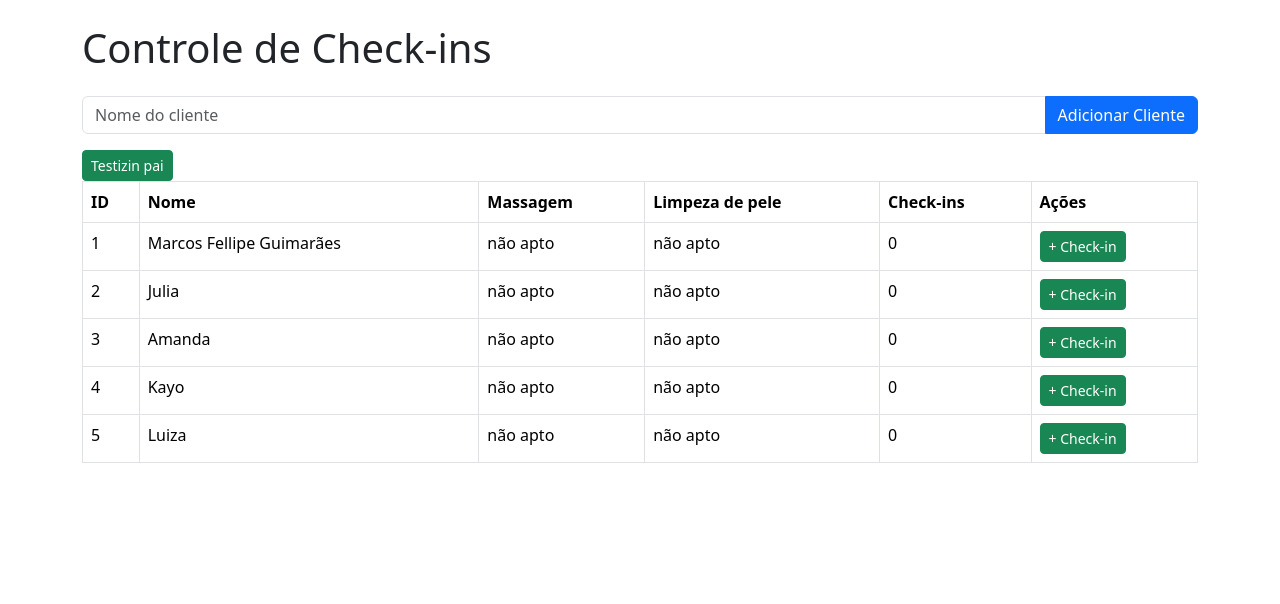
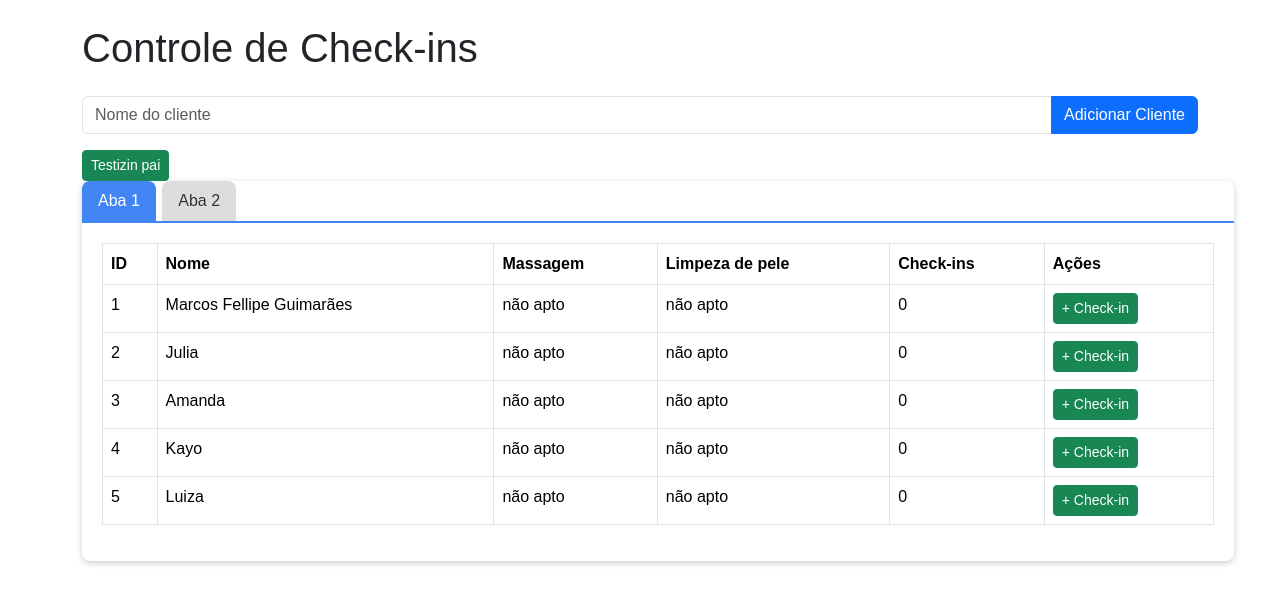
Before and after one commit to Markfgui675/app_estetica_flask, a Flask app: page / in a window 1280 px wide. Shown: the top 604 px of the page. Run offline with Flask 3, Linux system fonts and the light colour scheme; data comes from the database, SQL or seed files in the repository.

Commit message:
inclusão de abas
alteração no front-end do site

inclusão de abas que serão usadas para separar contagem de check-ins de massagem e limpeza de pele

```diff
--- /dev/null
+++ b/app/static/css/style.css
@@ -0,0 +1,52 @@
+body {
+    font-family: Arial, sans-serif;
+    background: #ffffff;
+    padding: 20px;
+}
+
+.tabs {
+    width: 90vw;
+    margin: auto;
+    background: white;
+    border-radius: 8px;
+    box-shadow: 0 2px 6px rgba(0,0,0,0.2);
+}
+
+/* Esconde os radio buttons */
+.tabs input[type="radio"] {
+    display: none;
+}
+
+/* Estilo dos botões (abas) */
+.tabs label {
+    display: inline-block;
+    padding: 8px 16px;
+    cursor: pointer;
+    background: #ddd;
+    color: #333;
+    border-radius: 8px 8px 0 0;
+    margin-right: 2px;
+    transition: background 0.3s;
+}
+
+.tabs label:hover {
+    background: #bbb;
+}
+
+/* Aba ativa */
+.tabs input[type="radio"]:checked + label {
+    background: #4285f4;
+    color: white;
+}
+
+/* Conteúdo */
+.tab-content {
+    display: none;
+    padding: 20px;
+    border-top: 2px solid #4285f4;
+}
+
+#tab1:checked ~ #content1,
+#tab2:checked ~ #content2 {
+    display: block;
+}
--- a/app/templates/index.html
+++ b/app/templates/index.html
@@ -4,6 +4,7 @@
   <meta charset="UTF-8">
   <title>Controle de Check-ins</title>
   <link href="https://cdn.jsdelivr.net/npm/bootstrap@5.3.2/dist/css/bootstrap.min.css" rel="stylesheet">
+  <link rel="stylesheet" href="{{url_for('static', filename='css/style.css')}}">
 </head>
 <body class="p-4">
   <div class="container">
@@ -18,7 +19,17 @@
 
     <a href="/teste" class="btn btn-success btn-sm">Testizin pai</a>
 
-    <table class="table table-bordered">
+    <div class="tabs">
+    <!-- Abas -->
+    <input type="radio" name="tab" id="tab1" checked>
+    <label for="tab1">Aba 1</label>
+
+    <input type="radio" name="tab" id="tab2">
+    <label for="tab2">Aba 2</label>
+
+    <!-- Conteúdo -->
+    <div id="content1" class="tab-content">
+      <table class="table table-bordered">
       <thead>
         <tr>
           <th>ID</th>
@@ -52,6 +63,45 @@
         {% endfor %}
       </tbody>
     </table>
+    </div>
+
+    <div id="content2" class="tab-content">
+      <table class="table table-bordered">
+      <thead>
+        <tr>
+          <th>ID</th>
+          <th>Nome</th>
+          <th>Massagem</th>
+          <th>Limpeza de pele</th>
+          <th>Check-ins</th>
+          <th>Ações</th>
+        </tr>
+      </thead>
+      <tbody>
+        {% for cliente in clientes %}
+        <tr>
+          <td>{{ cliente.id }}</td>
+          <td>{{ cliente.nome }}</td>
+          {% if cliente.status_massagem %}
+            <td>apto para agendar massagem</td>
+          {% else %}
+            <td>não apto</td>
+          {% endif %}
+          {% if cliente.status_limpeza %}
+            <td>apto para agendar limpeza</td>
+          {% else %}
+            <td>não apto</td>
+          {% endif %}
+          <td>{{ cliente.checkins }}</td>
+          <td>
+            <a href="/checkin/{{ cliente.id }}" class="btn btn-success btn-sm">+ Check-in</a>
+          </td>
+        </tr>
+        {% endfor %}
+      </tbody>
+    </table>
+    </div>
+  </div>
   </div>
 </body>
 </html>
```
